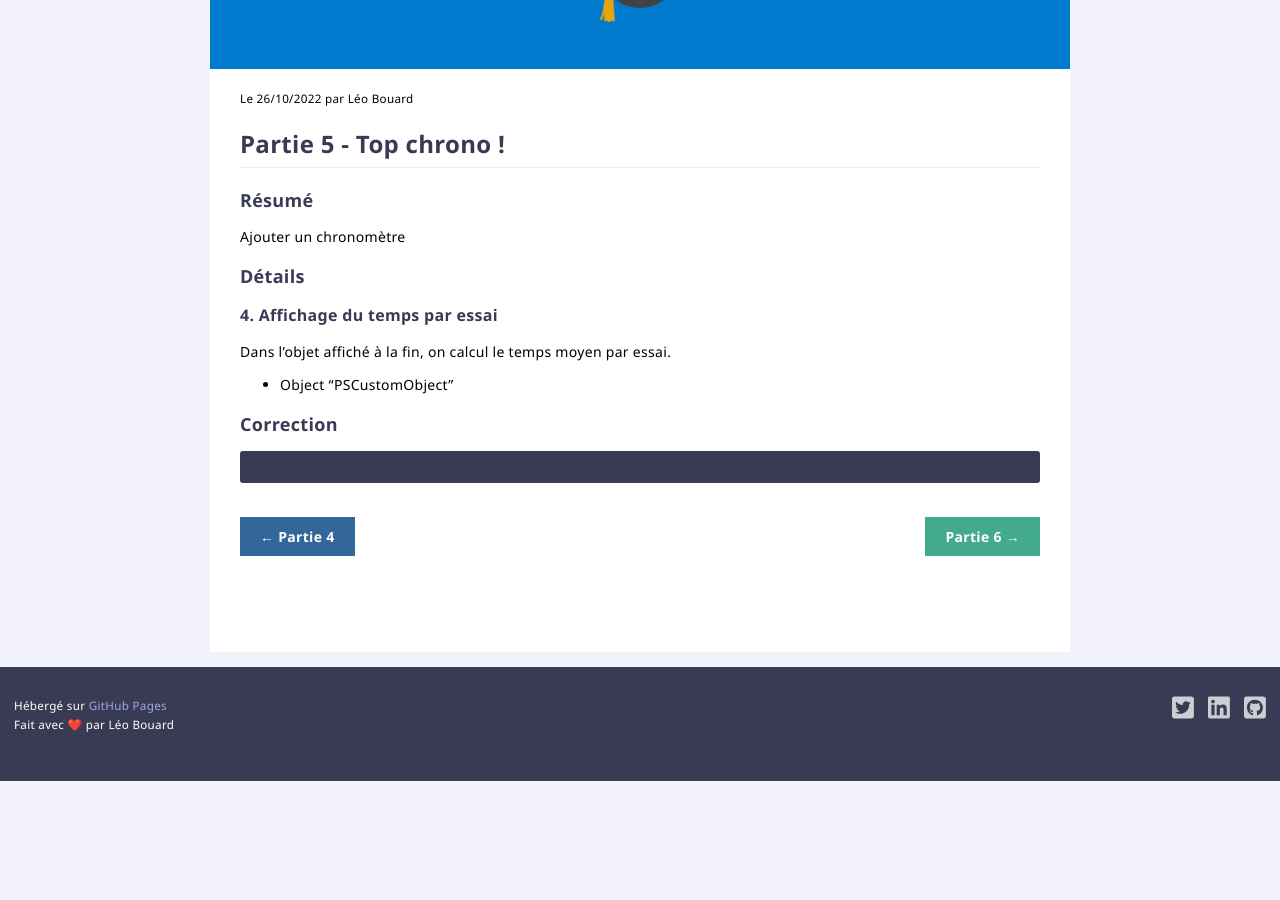
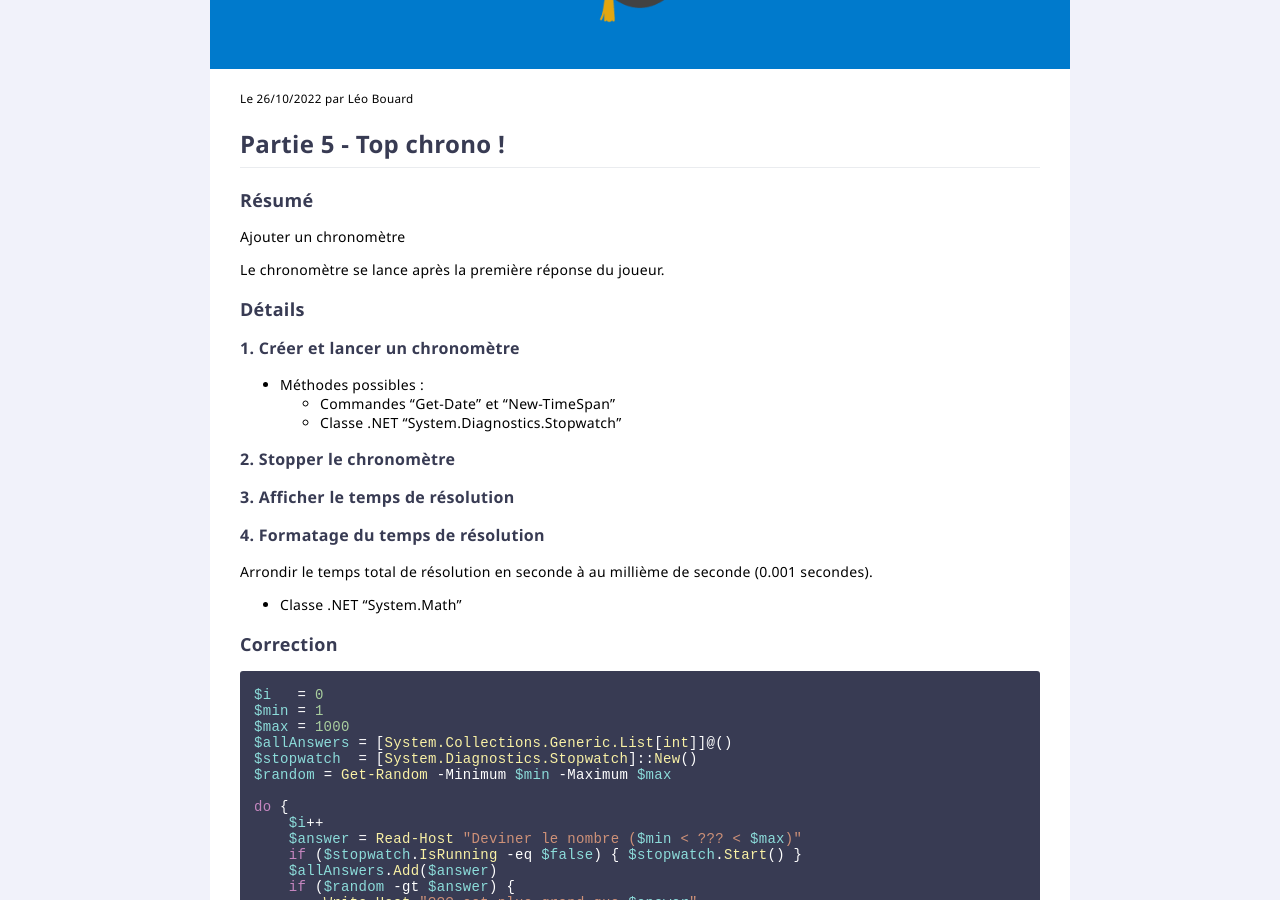
Before and after one commit to leobouard/leobouard.github.io, a Jekyll site: the page built from _posts/2022-10-26-cours-pratique-posh-5.md, in a window 1280 px wide and 900 px high, scrolled down 232 px. Built offline with Jekyll 4.4.1, drawn with Linux system fonts in a browser that asks for light colours; before the commit the page ends 1013 px from its top, so only the background shows below that; some of the changed text lies outside the part shown.

Commit message:
Update 2022-10-26-cours-pratique-posh-5.md

````diff
--- a/_posts/2022-10-26-cours-pratique-posh-5.md
+++ b/_posts/2022-10-26-cours-pratique-posh-5.md
@@ -9,18 +9,68 @@
 
 Ajouter un chronomètre
 
+Le chronomètre se lance après la première réponse du joueur.
+
 ## Détails
 
-### 4. Affichage du temps par essai
+### 1. Créer et lancer un chronomètre
 
-Dans l'objet affiché à la fin, on calcul le temps moyen par essai.
+- Méthodes possibles :
+  - Commandes "Get-Date" et "New-TimeSpan"
+  - Classe .NET "System.Diagnostics.Stopwatch"
 
-- Object "PSCustomObject"
+### 2. Stopper le chronomètre
+
+### 3. Afficher le temps de résolution
+
+### 4. Formatage du temps de résolution
+
+Arrondir le temps total de résolution en seconde à au millième de seconde (0.001 secondes).
+
+- Classe .NET "System.Math"
 
 ## Correction
 
 ```powershell
 
+$i   = 0
+$min = 1
+$max = 1000
+$allAnswers = [System.Collections.Generic.List[int]]@()
+$stopwatch  = [System.Diagnostics.Stopwatch]::New()
+$random = Get-Random -Minimum $min -Maximum $max
+
+do {
+    $i++
+    $answer = Read-Host "Deviner le nombre ($min < ??? < $max)"
+    if ($stopwatch.IsRunning -eq $false) { $stopwatch.Start() }
+    $allAnswers.Add($answer)
+    if ($random -gt $answer) {
+        Write-Host "??? est plus grand que $answer"
+        $min = $allAnswers | Where-Object {$_ -lt $random} | Sort-Object | Select-Object -Last 1
+    } elseif ($random -lt $answer) {
+        Write-Host "??? est plus petit que $answer"
+        $max = $allAnswers | Where-Object {$_ -gt $random} | Sort-Object | Select-Object -First 1
+    } else {
+        Write-Host "VICTOIRE ! Vous avez deviné le nombre aléatoire"
+    }
+} until ($answer -eq $random -or $i -ge 10)
+
+if ($answer -ne $random) {
+    Write-Host "DEFAITE. Vous n'avez pas réussi à trouver le nombre aléatoire"
+}
+
+$stopwatch.Stop()
+
+[PSCustomObject]@{
+    "Random"         = $random
+    "Answers"        = $allAnswers
+    "Average answer" = [int]($allAnswers | Measure-Object -Average).Average
+    "Seconds"        = [System.Math]::Round($stopwatch.Elapsed.TotalSeconds,3)
+    "Count"          = $i
+} | Format-List
+
+$stopwatch.Stop()
 
 ```
 
````
